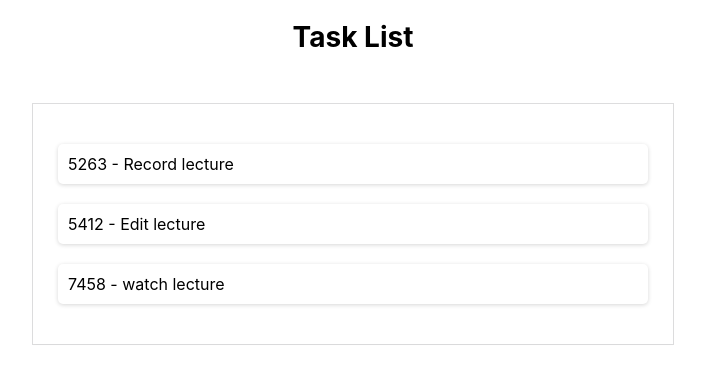
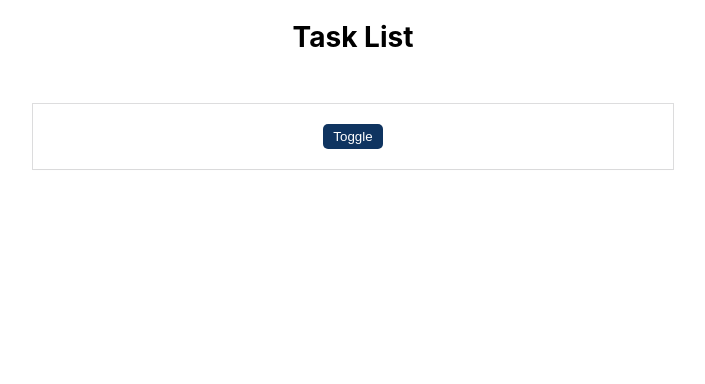
Before and after one commit to raushantiwaricse/shubhamSardaLearning, a React (Create React App) app: page / in a window 1280 px wide. Shown: the top 384 px of the page, without its empty margins (287-992 px from the left). Built offline with nearby package versions, Linux system fonts and the light colour scheme.

Commit message:
task list completed with delete , toggle feature27022023

```diff
--- a/src/App.js
+++ b/src/App.js
@@ -6,17 +6,32 @@ function App() {
     { id: 5412, name: "Edit lecture", completed: true },
     { id: 7458, name: "watch lecture", completed: false },
   ]);
+  const [show, setShow] = useState(false);
+  function handleDelete(id) {
+    console.log(id);
+    setTasks(tasks.filter((task) => task.id !== id));
+  }
   return (
     <div className="App">
       <h1>Task List</h1>
       <ul>
-        {tasks.map((task) => (
-          <li key={task.id}>
-            <span>
-              {task.id} - {task.name}
-            </span>
-          </li>
-        ))}
+        <button onClick={() => setShow(!show)} className="trigger">
+          Toggle
+        </button>
+        {show &&
+          tasks.map((task) => (
+            <li
+              key={task.id}
+              className={task.completed ? "completed" : "incomplte"}
+            >
+              <span>
+                {task.id} - {task.name}
+              </span>
+              <button onClick={() => handleDelete(task.id)} className="delete">
+                Delete
+              </button>
+            </li>
+          ))}
       </ul>
     </div>
   );
```
